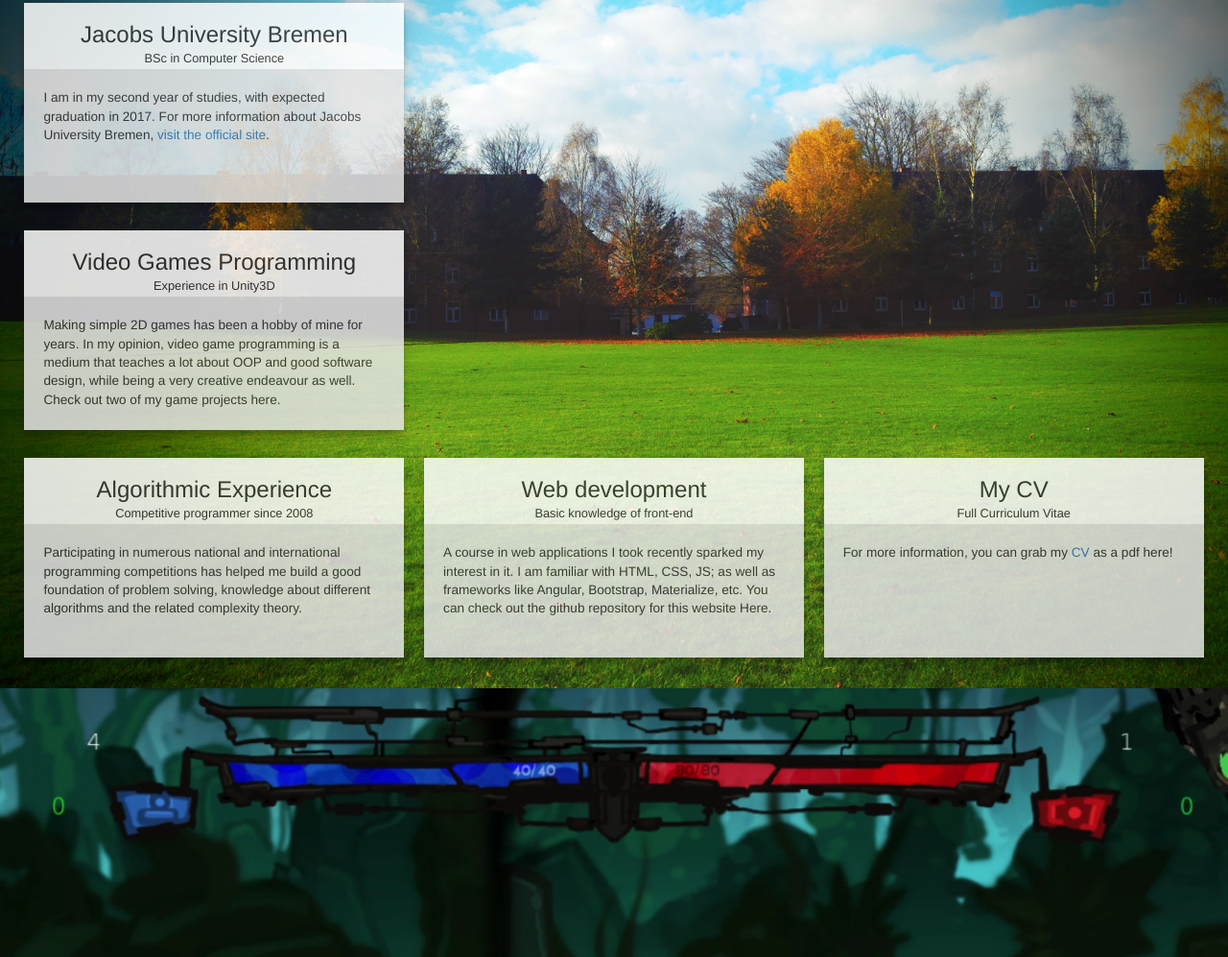
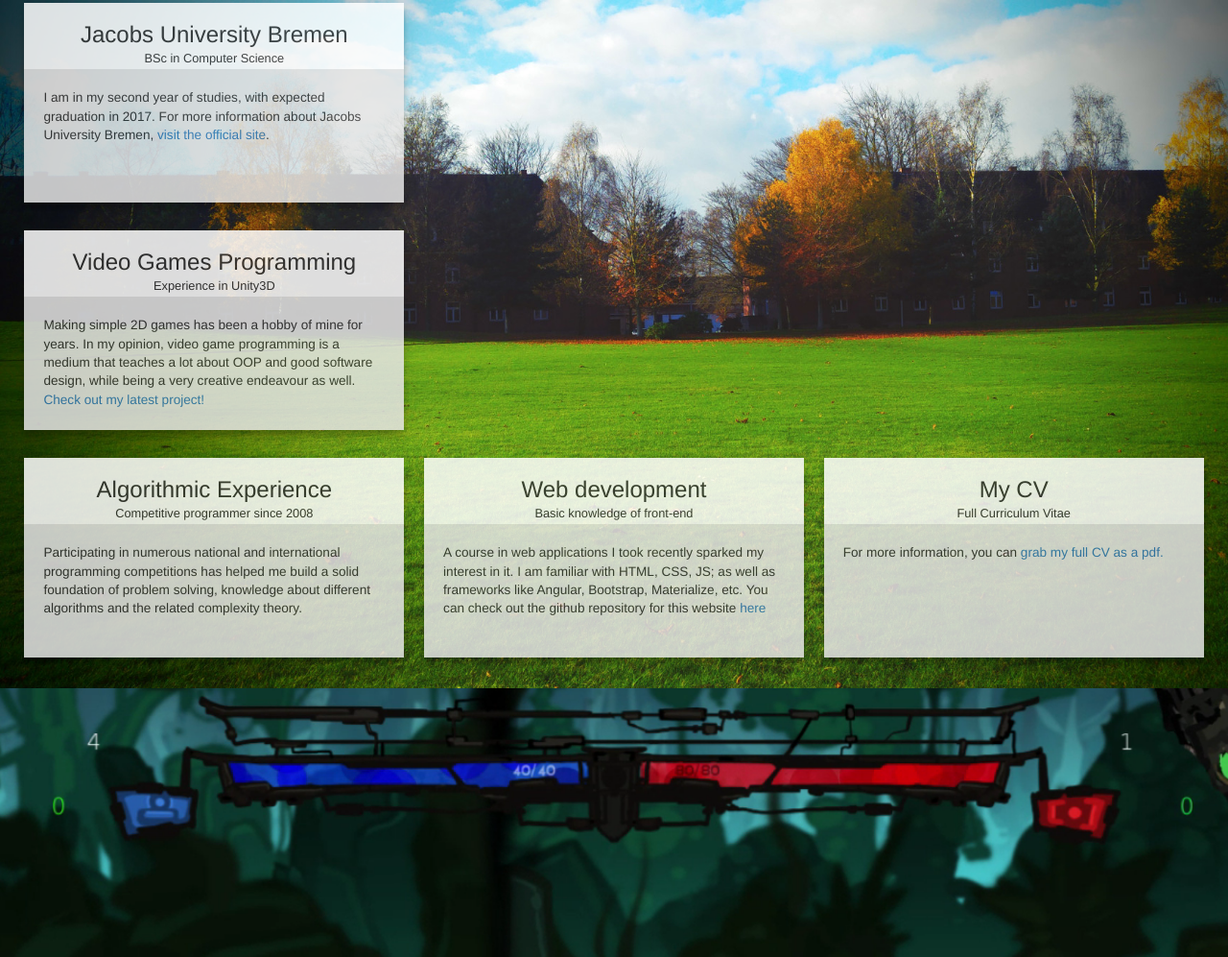
Before and after one commit to si3792/simoiliev-site, a website: page index.html in a window 1280 px wide. Shown: the part 883-1880 px from the top of the page at 96% size. Drawn offline with Linux system fonts and the light colour scheme.

Commit message:
Small improvements

```diff
--- a/index.html
+++ b/index.html
@@ -28,7 +28,7 @@
   </head>
   <body ng-app="mainApp" ng-controller="mainController as mainCtrl">
 
-    <main> <!-- Experimental: snapscroll="snap-duration=2000" fit-window-height=""> -->
+    <!--<main>  Experimental: snapscroll="snap-duration=2000" fit-window-height=""> -->
       <!-- Intro Area -->
       <div id="intro-area" class="full-height" smooth-scroll>
         <div class="vertical-offset-large">
@@ -101,9 +101,15 @@
         </div>
 
       <!-- Liftoff Area -->
-      <div id="liftoff-area" class="full-height" data-vide-bg="webm: videos/liftoff.webm, png: videos/liftoff.png" data-vide-options="posterType: png">
+      <div id="liftoff-area" class="full-height" >
+        <div class="full-height" data-vide-bg="webm: videos/liftoff.webm, png: videos/liftoff.png" data-vide-options="posterType: png">
+        </div>
+      </div>
 
-    </main>
+      <!-- Footer Area -->
+      <div id="footer-area" class="full-height">
+        This is a test
+      </div>
 
   </body>
 </html>
--- a/js/app.js
+++ b/js/app.js
@@ -6,23 +6,23 @@ app.controller('mainController', ['$scope', 'smoothScroll', function($scope, smo
   $scope.cardsData = [{
       title: "Jacobs University Bremen",
       subtitle: "BSc in Computer Science",
-      description: "I am in my second year of studies, with expected graduation in 2017. For more information about Jacobs University Bremen, <a>visit the official site</a>."
+      description: "I am in my second year of studies, with expected graduation in 2017. For more information about Jacobs University Bremen, <a target='_blank' href='http://www.jacobs-university.de'>visit the official site</a>."
     }, {
       title: "Video Games Programming",
       subtitle: "Experience in Unity3D",
-      description: "Making simple 2D games has been a hobby of mine for years. In my opinion, video game programming is a medium that teaches a lot about OOP and good software design, while being a very creative endeavour as well.  Check out two of my game projects here."
+      description: "Making simple 2D games has been a hobby of mine for years. In my opinion, video game programming is a medium that teaches a lot about OOP and good software design, while being a very creative endeavour as well. <a href='#' scroll-to='liftoff-area'>Check out my latest project!</a>"
     }, {
       title: "Algorithmic Experience",
       subtitle: "Competitive programmer since 2008",
-      description: "Participating in numerous national and international programming competitions has helped me build a good foundation of problem solving, knowledge about different algorithms and the related complexity theory."
+      description: "Participating in numerous national and international programming competitions has helped me build a solid foundation of problem solving, knowledge about different algorithms and the related complexity theory."
     }, {
       title: "Web development",
       subtitle: "Basic knowledge of front-end",
-      description: "A course in web applications I took recently sparked my interest in it. I am familiar with HTML, CSS, JS; as well as frameworks like Angular, Bootstrap, Materialize, etc. You can check out the github repository for this website Here."
+      description: "A course in web applications I took recently sparked my interest in it. I am familiar with HTML, CSS, JS; as well as frameworks like Angular, Bootstrap, Materialize, etc. You can check out the github repository for this website <a>here</a>"
     }, {
       title: "My CV",
       subtitle: "Full Curriculum Vitae",
-      description: "For more information, you can grab my <a href='#' scroll-to='liftoff-area'>CV</a> as a pdf here!"
+      description: "For more information, you can <a>grab my full CV as a pdf.</a>"
     }
 
   ];
```
